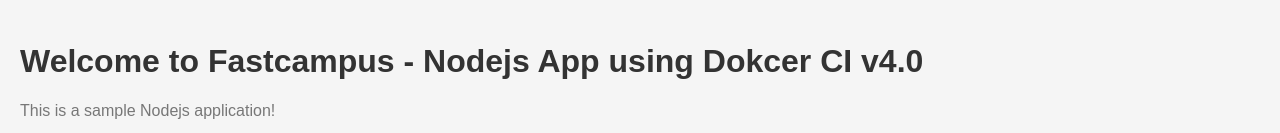
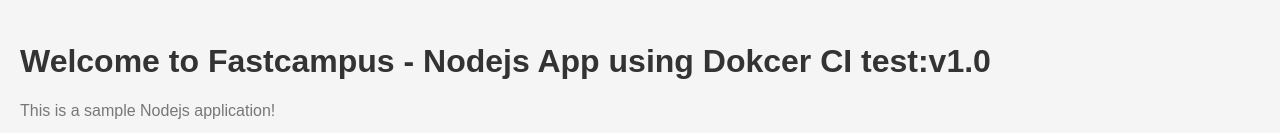
Before and after one commit to seejune2/docker-ci, a website: page public/index.html in a window 1280 px wide. Shown: the part 284-417 px from the top of the page. Drawn offline with Linux system fonts and the light colour scheme.

Commit message:
fastacampus docker CI

```diff
--- a/public/index.html
+++ b/public/index.html
@@ -7,7 +7,7 @@
 </head>
 <body>
   <img src="images/fastcampus.png" alt="fastcampus logo">
-  <h1>Welcome to Fastcampus - Nodejs App using Dokcer CI v4.0</h1>
+  <h1>Welcome to Fastcampus - Nodejs App using Dokcer CI test:v1.0</h1>
   <p>This is a sample Nodejs application!</p>
 </body>
 </html>
```
